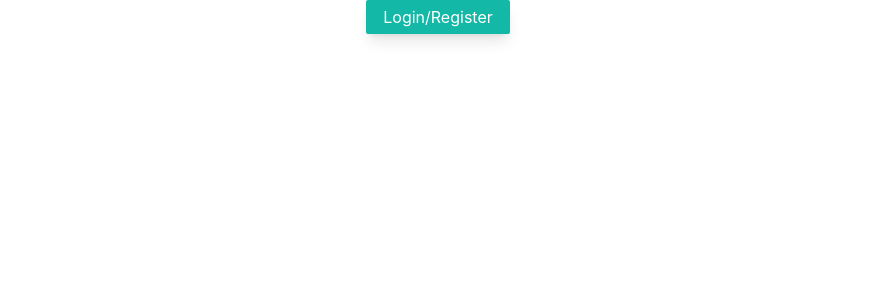
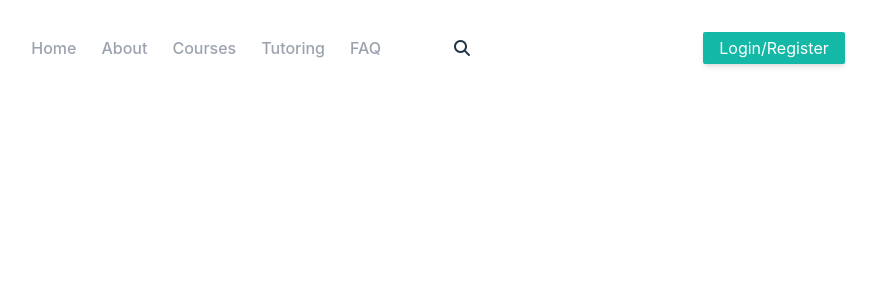
Before and after one commit to gerardojgarcia/geo_helper, a Vue app: page / in a window 1280 px wide. Shown: the top 300 px of the page, without its empty margins (202-1078 px from the left). Built offline with nearby package versions, Linux system fonts and the light colour scheme.

Commit message:
nav with dropdown search

```diff
--- a/index.html
+++ b/index.html
@@ -2,9 +2,9 @@
 <html lang="en">
   <head>
     <meta charset="UTF-8" />
-    <link rel="icon" type="image/svg+xml" href="/vite.svg" />
+    <link rel="stylesheet" href="https://cdnjs.cloudflare.com/ajax/libs/font-awesome/6.2.0/css/all.min.css" integrity="sha512-xh6O/CkQoPOWDdYTDqeRdPCVd1SpvCA9XXcUnZS2FmJNp1coAFzvtCN9BmamE+4aHK8yyUHUSCcJHgXloTyT2A==" crossorigin="anonymous" referrerpolicy="no-referrer" />
     <meta name="viewport" content="width=device-width, initial-scale=1.0" />
-    <title>Vite + Vue</title>
+    <title>A Geology Resource Site</title>
   </head>
   <body>
     <div id="app"></div>
--- a/src/App.vue
+++ b/src/App.vue
@@ -1,11 +1,13 @@
 <script >
 
 import AppButton from './components/AppButton.vue'
+import Nav from './components/Nav.vue';
 
 export default {
 
 components: {
-  AppButton,
+    AppButton,
+    Nav
 },
 props: {
   name: String
@@ -20,13 +22,16 @@ props: {
 </script>
 
 <template>
+<header class="w-full flex justify-evenly my-8 bg-blue items-center align-center">
+
+  <Nav/>
 
 
-<div>
+  <AppButton name="Login/Register"/>
 
-  <AppButton name="Login/Register" />
+</header>
 
-</div>
+
 </template>
 
 <style scoped>
--- a/src/components/AppButton.vue
+++ b/src/components/AppButton.vue
@@ -10,7 +10,7 @@ export default {
 
 <template>
     <div>
-        <button class="text-white rounded-sm bg-teal-500 shadow-lg px-4 py-1">{{name}}</button>
+        <button class="text-white rounded-sm bg-teal-500 shadow-md px-4 py-1 hover:bg-teal-400 border-0 hover:shadow-xl ">{{name}}</button>
 
     </div>
 
--- /dev/null
+++ b/src/components/Nav.vue
@@ -0,0 +1,57 @@
+<script>
+import AppButton from './AppButton.vue';
+import NavSearch from './NavSearch.vue';
+
+
+    export default {
+    name: "Nav",
+
+        props:{
+             name: String
+        },
+
+
+
+    components: {
+    AppButton,
+    NavSearch
+},
+
+}
+</script>
+
+<template>
+    <div>
+        <nav class="flex flex-row w-auto">
+
+            <div>
+            <img src="/" alt="" class="logo">
+
+            </div>
+
+                <div class="navlinks text-gray-400">
+
+
+               <a href="#">Home</a>
+               <a href="#">About</a>
+               <a href="#">Courses</a>
+               <a href="#">Tutoring</a>
+               <a href="#">FAQ</a>
+
+                </div>
+
+                <NavSearch/>
+
+
+
+        </nav>
+    </div>
+</template>
+
+
+<style scoped>
+    a {
+        margin-right: 25px;
+    }
+
+</style>
--- /dev/null
+++ b/src/components/NavSearch.vue
@@ -0,0 +1,69 @@
+<script>
+export default {
+    name: 'NavSearch',
+
+
+    methods: {
+         searchBox(){
+
+
+                const searchBox = document.getElementById('search-box')
+
+
+                    searchBox.classList.toggle('-translate-y-52')
+                    searchBox.classList.toggle('opacity-0')
+
+
+
+        }
+    }
+
+}
+</script>
+
+<template>
+    <div class="relative w-auto flex flex-col"  >
+
+    <!--SearchButton-->
+
+        <button @click="searchBox"  class="border-0 bg-white place-center pl-12">
+        <i class="fas fa-search cursor-pointer " ></i>
+        </button>
+
+       <!--SearchBox--->
+
+        <div id="search-box" class="search-box absolute w-auto flex flex-col mt-10 pb-4 shadow-lg p-4 -translate-x-16 -translate-y-52 opacity-0">
+
+
+            <div class="rounded bg-white w-52 shadow place-center flex ">
+
+            <!--search input-->
+
+                <input type="textbox" name="search" max-length=65 placeholder="Search..." class="bg-white rounded py-2" >
+
+
+            </div>
+            <div class="mt-4 mb-2">
+
+            <!--search submit button-->
+
+            <button class="w-auto py-1 px-4 bg-teal-500 border-0 text-white shadow-md hover:bg-teal-400 hover:shadow-lg">Submit</button>
+
+
+            </div>
+
+
+        </div>
+
+    </div>
+</template>
+
+
+<style scoped>
+
+.search-box {
+    transition: transform 500ms, opacity 400ms;
+}
+
+
+</style>
--- a/src/style.css
+++ b/src/style.css
@@ -21,26 +21,26 @@
 
 a {
   font-weight: 500;
-  color: #646cff;
+  color: var(--secondary-clr);
   text-decoration: inherit;
 }
 a:hover {
-  color: #535bf2;
+  color: var(--accent-clr);
 }
 
 a {
   font-weight: 500;
-  color: #646cff;
+  color: black;
   text-decoration: inherit;
 }
 a:hover {
-  color: #535bf2;
+  color: var(--accent-clr);
 }
 
 body {
   margin: 0;
   display: flex;
-
+  overflow: hidden;
   width: 100%;
   min-height: 100vh;
 }
```
